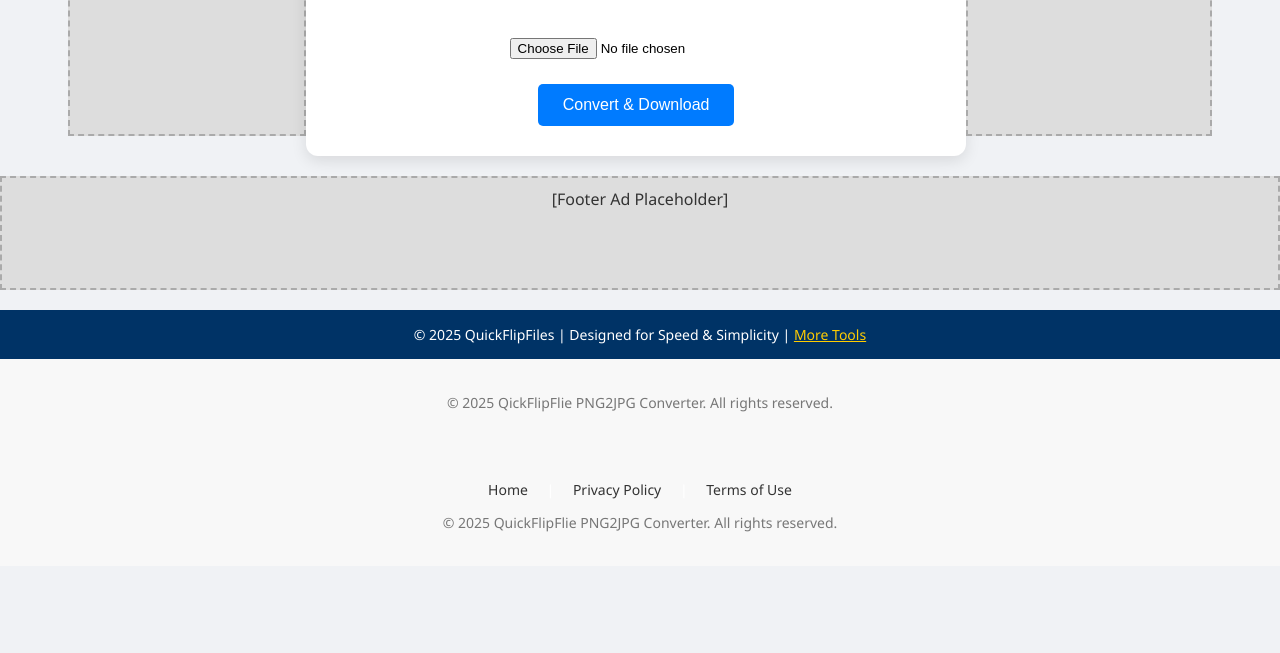
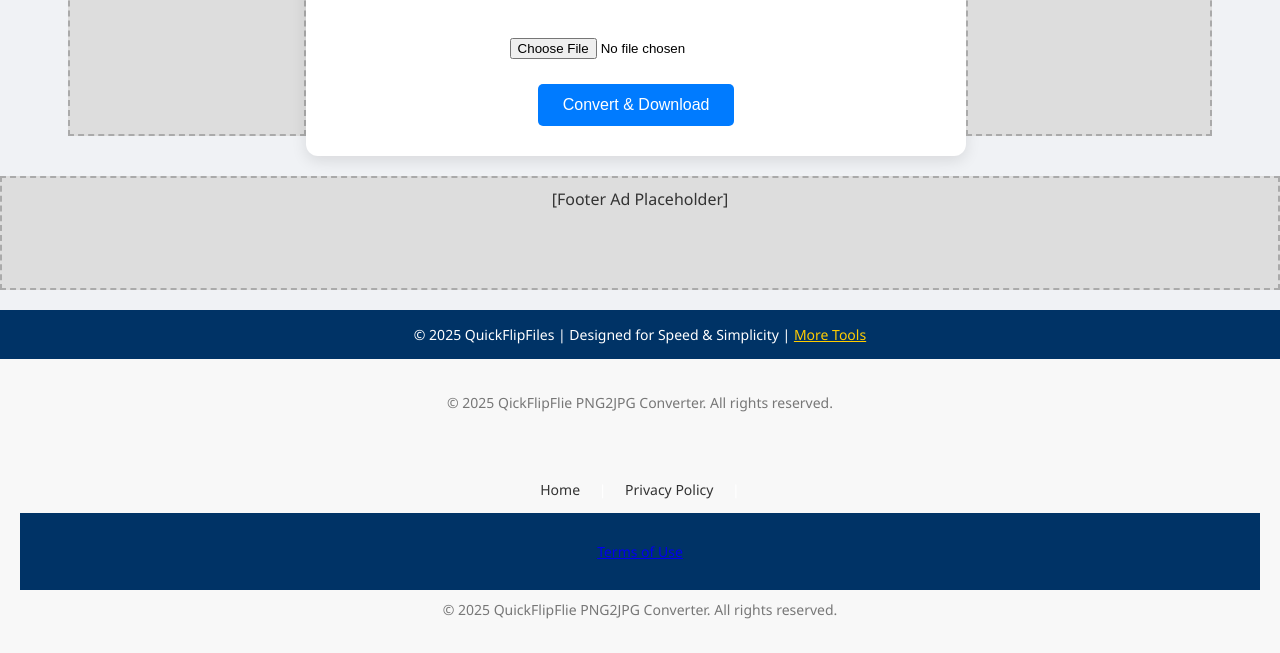
Before and after one commit to abhishek17073/Qickflipflie-png2jpg-converter, a plain HTML site: page index.html in a window 1280 px wide. Shown: the part 262-915 px from the top of the page. Before the commit the page ends 828 px from the top, so only its background shows below. Drawn offline with Linux system fonts and the light colour scheme.

Commit message:
Update index.htmladded turm of use

```diff
--- a/index.html
+++ b/index.html
@@ -152,8 +152,12 @@
     |
     <a href="https://abhishek17073.github.io/Qickflipflie-png2jpg-converter/privacyindex.html" style="margin: 0 15px; text-decoration: none; color: #333;">Privacy Policy</a>
     |
-    <a href="https://abhishek17073.github.io/Qickflipflie-png2jpg-converter/termsindex.html" style="margin-left: 15px; text-decoration: none; color: #333;">Terms of Use</a>
+<footer>
+  <p>
+    <a href="terms.html">Terms of Use</a>
   </p>
+</footer>
+
   <p style="margin-top: 10px; color: #777;">&copy; 2025 QuickFlipFlie PNG2JPG Converter. All rights reserved.</p>
 </footer>
 
```
